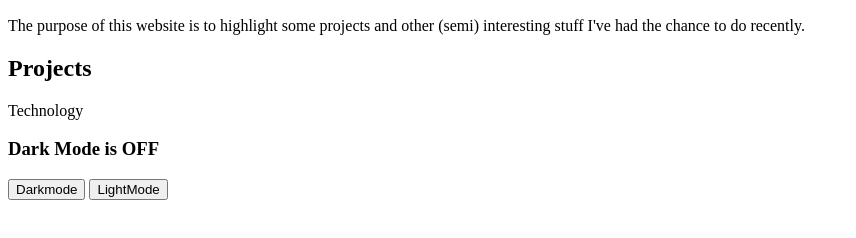
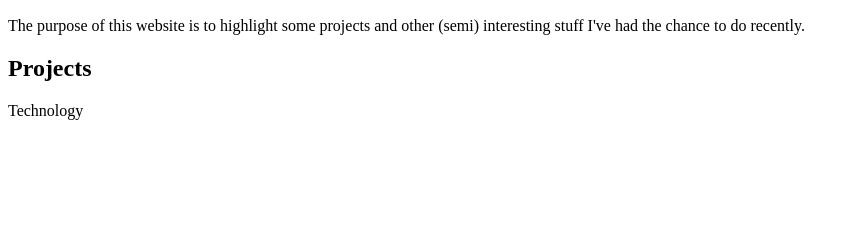
Before and after one commit to ConnorShallow/mywebsite, a plain HTML site: page index.html in a window 1280 px wide. Shown: the part 110-348 px from the top of the page, without its empty margins (0-856 px from the left). Drawn offline with Linux system fonts and the light colour scheme.

Commit message:
Update index.html

```diff
--- a/index.html
+++ b/index.html
@@ -8,6 +8,10 @@
           content="IE=edge" />
     <meta name="viewport"
           content="width=device-width, initial-scale=1.0" />
+    <meta
+  name    = "color-scheme"
+  content = "light dark"
+/>
 <title>R Connor Shallow</title>
 <body>
 
@@ -21,22 +25,5 @@
 <p1>
 
 
-    <h3 id="DarkModetext">Dark Mode is OFF</h3>
-    <button onclick="darkMode()">Darkmode</button>
-    <button onclick="lightMode()">LightMode</button>
-    <script>
-        function darkMode() {
-            let element = document.body;
-            let content = document.getElementById("DarkModetext");
-            element.className = "dark-mode";
-            content.innerText = "Dark Mode is ON";
-        }
-        function lightMode() {
-            let element = document.body;
-            let content = document.getElementById("DarkModetext");
-            element.className = "light-mode";
-            content.innerText = "Dark Mode is OFF";
-        }
-    </script>
 </body>
 </html>
```
